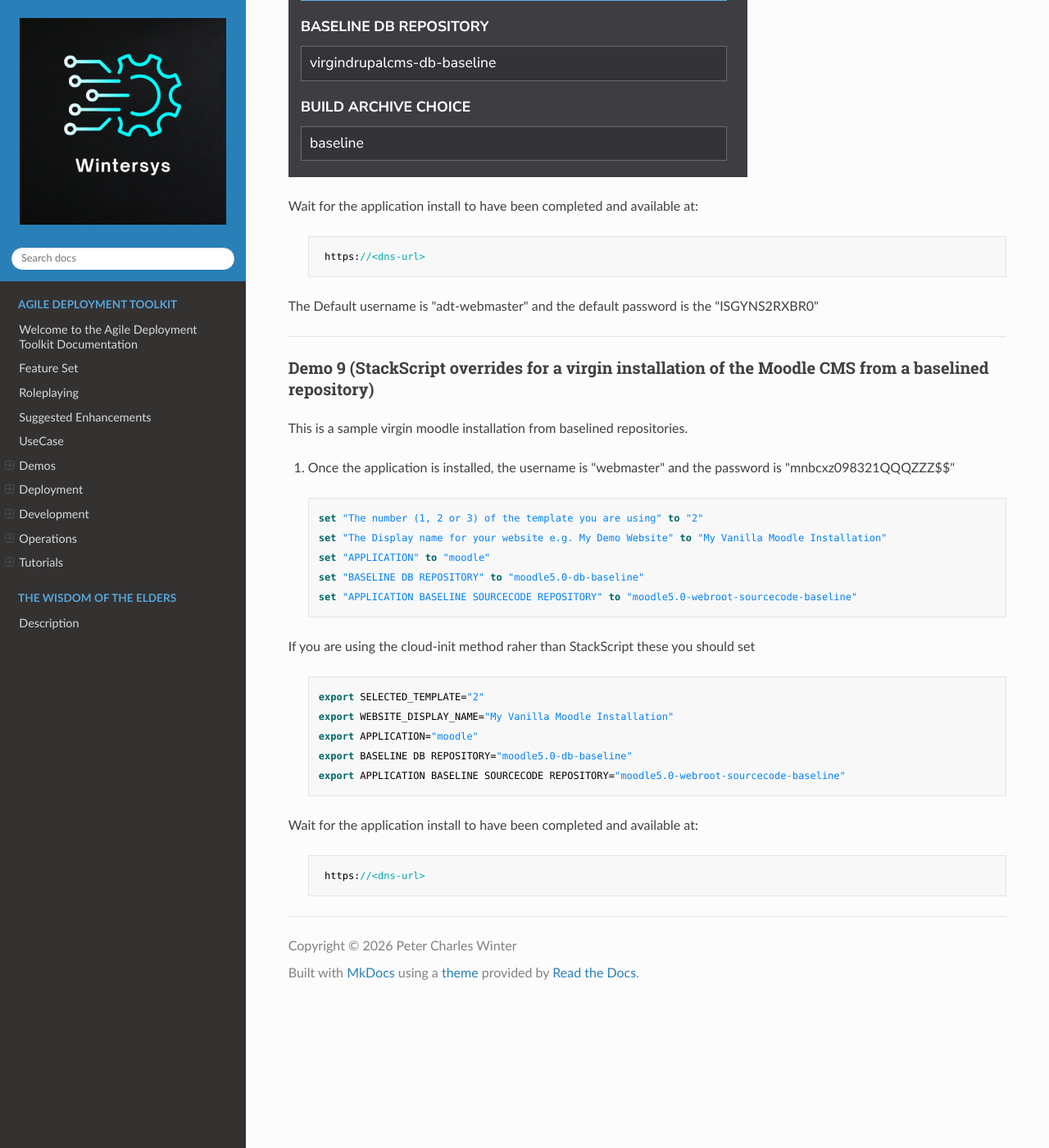
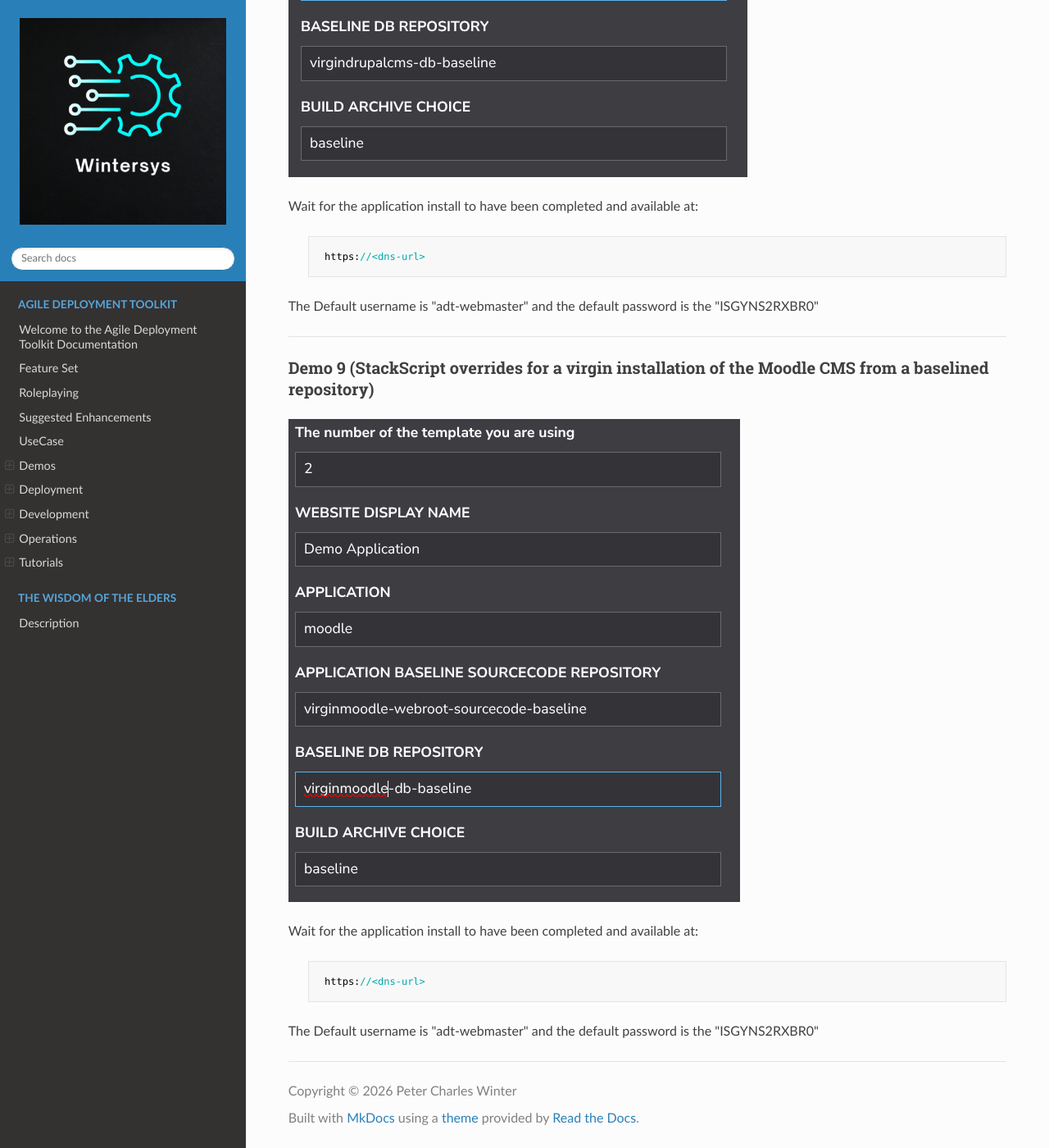
Before and after one commit to wintersys-dev/adt-documentation, an MkDocs documentation site: the page built from docs/Agile Deployment Toolkit/Demos/VirginCMSDemos.md, in a window 1280 px wide and 1400 px high, scrolled down 9392 px. Shown: the whole window at 82% size. Built offline with MkDocs 1.6.1, drawn with Linux system fonts in a browser that asks for light colours; nearby versions of some CDN libraries.

Commit message:
Update VirginCMSDemos.md

```diff
--- a/docs/Agile Deployment Toolkit/Demos/VirginCMSDemos.md
+++ b/docs/Agile Deployment Toolkit/Demos/VirginCMSDemos.md
@@ -154,25 +154,10 @@ The Default username is "adt-webmaster" and the default password is the "ISGYNS2
 
 ### Demo 9 (StackScript overrides for a virgin installation of the Moodle CMS from a baselined repository)
 
-This is a sample virgin moodle installation from baselined repositories.
-
-1. Once the application is installed, the username is "webmaster" and the password is "mnbcxz098321QQQZZZ$$"
-
-
->     set "The number (1, 2 or 3) of the template you are using" to "2"
->     set "The Display name for your website e.g. My Demo Website" to "My Vanilla Moodle Installation"
->     set "APPLICATION" to "moodle"
->     set "BASELINE DB REPOSITORY" to "moodle5.0-db-baseline"
->     set "APPLICATION BASELINE SOURCECODE REPOSITORY" to "moodle5.0-webroot-sourcecode-baseline"
-
-If you are using the cloud-init method raher than StackScript these you should set
-
->     export SELECTED_TEMPLATE="2"
->     export WEBSITE_DISPLAY_NAME="My Vanilla Moodle Installation"
->     export APPLICATION="moodle"
->     export BASELINE DB REPOSITORY="moodle5.0-db-baseline"
->     export APPLICATION BASELINE SOURCECODE REPOSITORY="moodle5.0-webroot-sourcecode-baseline"
+![](images/virgin-moodle-baseline.png "Virgin Moodle CMS Baseline Installation")
 
 Wait for the application install to have been completed and available at:
 
 >      https://<dns-url>
+
+The Default username is "adt-webmaster" and the default password is the "ISGYNS2RXBR0"
```
